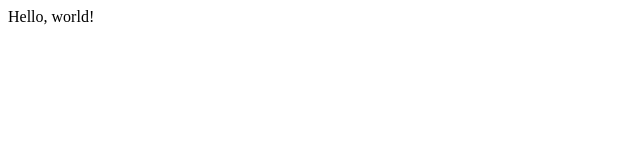
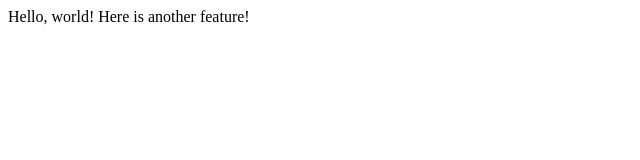
Before and after one commit to MahammadNahmadov/Second, a plain HTML site: page index.html in a window 1280 px wide. Shown: the whole page, without its empty margins (0-640 px from the left). Drawn offline with Linux system fonts and the light colour scheme.

Commit message:
Adde another line

```diff
--- a/index.html
+++ b/index.html
@@ -5,5 +5,6 @@
 	</head>
 	<body>
 		Hello, world!
+		Here is another feature!
 	</body>
 </html>
```
Also changed, not shown: headings.html (+1 -1 lines).
